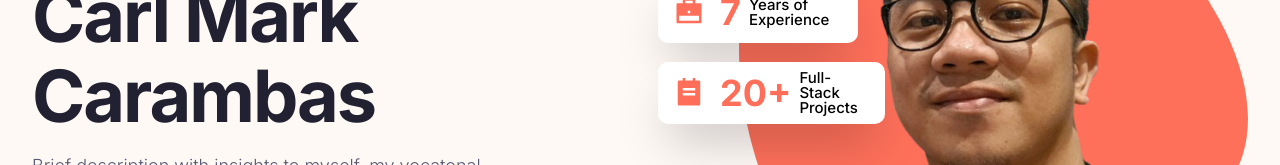
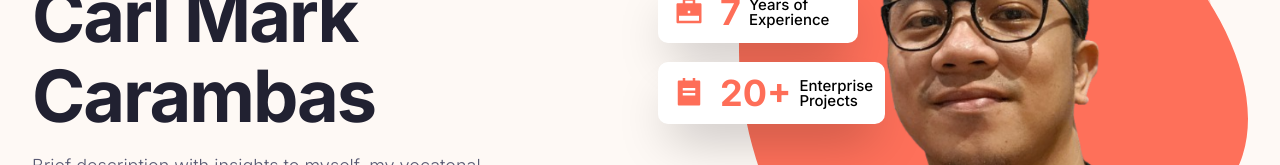
Before and after one commit to carlcarambas/portfolio_react_tailwind, a Next.js app: page / in a window 1280 px wide. Shown: the part 338-503 px from the top of the page. Built offline with nearby package versions, Linux system fonts and the light colour scheme.

Commit message:
change text

```diff
--- a/components/Hero.jsx
+++ b/components/Hero.jsx
@@ -63,7 +63,7 @@ const Hero = () => {
               icon={<RiTodoFill />}
               endCountNum={20}
               endCountText="+"
-              badgeText="Full-Stack Projects"
+              badgeText="Enterprise Projects"
               containerStyles="absolute top-[40%] -left-[5rem] min-w-max"
             />
             <div
```
